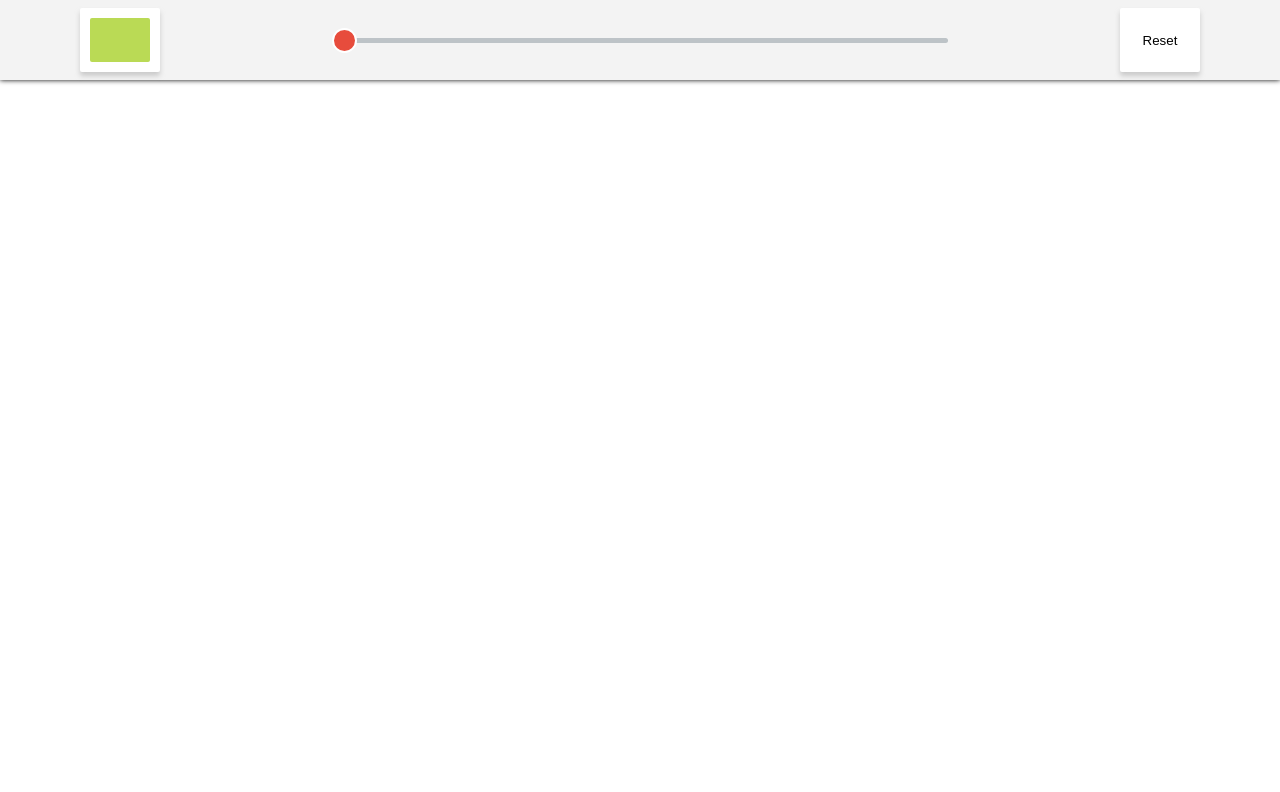
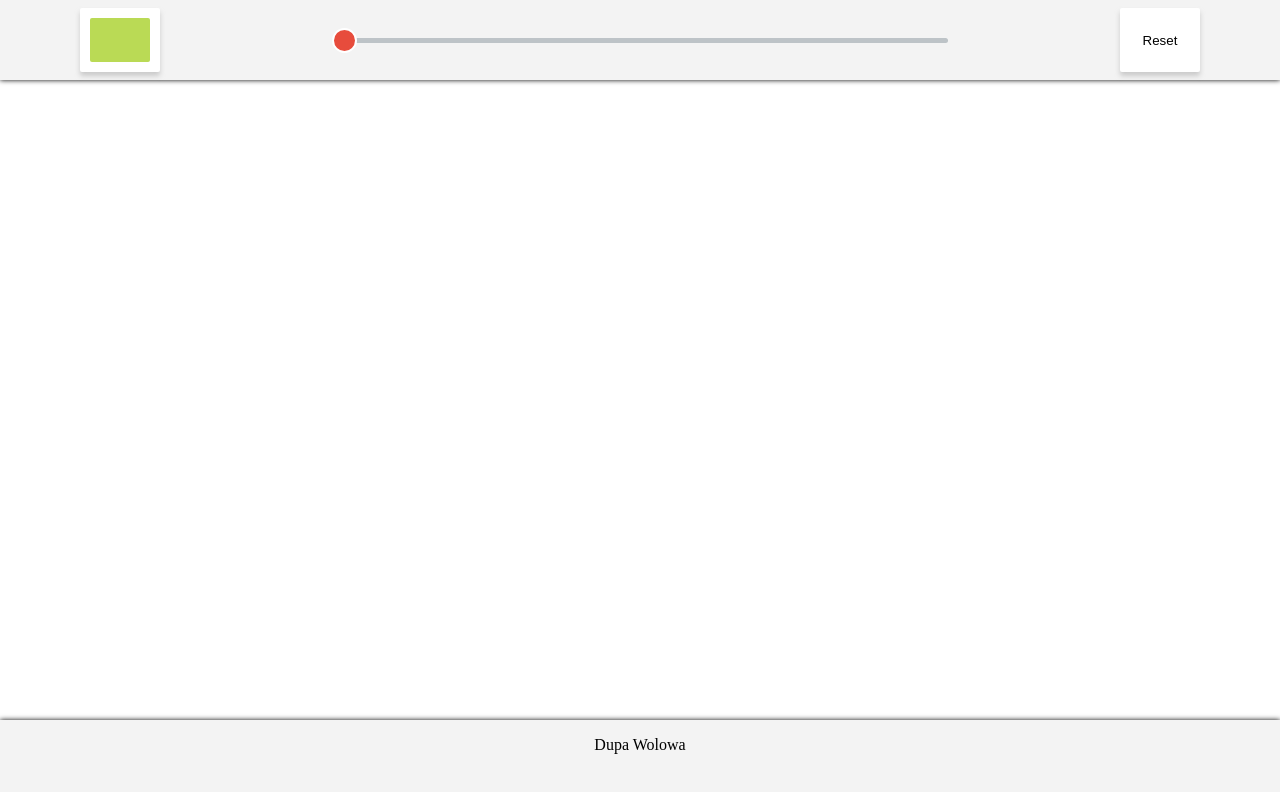
Before and after one commit to luksari/canvy, a React (Create React App) app: page / in a window 1280 px wide. Shown: the top 792 px of the page. Built offline with nearby package versions, Linux system fonts and the light colour scheme; a web font is replaced by a local one; what typesafe-actions would draw is missing.

Commit message:
Changes of style and added extra props for Toolbar to create bottom bar for Erase and Pencil Tool

```diff
--- a/src/containers/App/App.tsx
+++ b/src/containers/App/App.tsx
@@ -18,6 +18,7 @@ const App: React.FC<{}> = () => {
       <GlobalStyle />
       <Toolbar />
       <CanvasComponent />
+      <Toolbar alternative />
     </AppContainer>
   );
 };
--- a/src/containers/Canvas/Canvas.tsx
+++ b/src/containers/Canvas/Canvas.tsx
@@ -13,6 +13,7 @@ import {
   setDims,
 } from './duck/actions';
 import { resetCanvas } from '../Toolbar/duck/actions';
+import { DEFAULT_DIMS } from '../../utils/canvasDims';
 
 const mapDispatchToProps = {
   startDrawing,
@@ -96,8 +97,7 @@ const CanvasComponentRaw: React.FunctionComponent<Props> = ({
 
   // Effect that handles the device width || height changes
   useEffect(() => {
-    const handleResize = () =>
-      setDims({ width: window.innerWidth, height: window.innerHeight * 0.9 });
+    const handleResize = () => setDims(DEFAULT_DIMS);
     window.addEventListener('resize', handleResize);
     return () => {
       window.removeEventListener('resize', handleResize);
--- a/src/containers/Canvas/duck/reducer.ts
+++ b/src/containers/Canvas/duck/reducer.ts
@@ -3,6 +3,7 @@ import { combineReducers } from 'redux';
 import { ActionType, action } from 'typesafe-actions';
 import * as canvas from './actions';
 import * as constants from './constants';
+import { DEFAULT_DIMS } from '../../../utils/canvasDims';
 
 export interface CanvasState {
   isDrawing: boolean;
@@ -62,13 +63,7 @@ export const canvasReducer = combineReducers<CanvasState, CanvasAction>({
         return state;
     }
   },
-  dims: (
-    state: Dimensions = {
-      width: window.innerWidth,
-      height: window.innerHeight * 0.9,
-    },
-    action: CanvasAction
-  ) => {
+  dims: (state: Dimensions = DEFAULT_DIMS, action: CanvasAction) => {
     const { SET_DIMS } = constants;
     switch (action.type) {
       case SET_DIMS:
--- a/src/containers/Toolbar/Toolbar.tsx
+++ b/src/containers/Toolbar/Toolbar.tsx
@@ -6,6 +6,7 @@ import { ThicknessPicker } from '../../components/ThicknessPicker';
 import { selectColor, selectThickness } from './duck/actions';
 import { RootState } from 'MyTypes';
 import { ResetButton } from '../../components/ResetButton';
+
 const mapStateToProps = ({ toolbarReducer }: RootState) => ({
   color: toolbarReducer.color,
   thickness: toolbarReducer.thickness,
@@ -16,11 +17,17 @@ const mapDispatchToProps = {
   selectThickness,
 };
 
-type Props = ReturnType<typeof mapStateToProps> & typeof mapDispatchToProps;
+type ComponentProps = {
+  alternative?: boolean;
+};
+
+type Props = ReturnType<typeof mapStateToProps> &
+  typeof mapDispatchToProps &
+  ComponentProps;
 
 const ToolbarContainer = styled.div`
   width: 100%;
-  height: 20%;
+  height: 100%;
   display: flex;
   flex-wrap: wrap;
   justify-content: space-around;
@@ -29,11 +36,19 @@ const ToolbarContainer = styled.div`
   box-shadow: 0 0 5px black;
 `;
 
-const ToolbarRaw: React.FunctionComponent<Props> = () => (
+const ToolbarRaw: React.FunctionComponent<Props> = ({ alternative }) => (
   <ToolbarContainer>
-    <ColorPicker />
-    <ThicknessPicker />
-    <ResetButton />
+    {alternative ? (
+      <>
+        <p>Dupa Wolowa</p>
+      </>
+    ) : (
+      <>
+        <ColorPicker />
+        <ThicknessPicker />
+        <ResetButton />
+      </>
+    )}
   </ToolbarContainer>
 );
 
--- /dev/null
+++ b/src/utils/canvasDims.ts
@@ -0,0 +1,6 @@
+import { Dimensions } from 'MyModels';
+
+export const DEFAULT_DIMS: Dimensions = {
+  width: window.innerWidth,
+  height: window.innerHeight * 0.8,
+};
```
